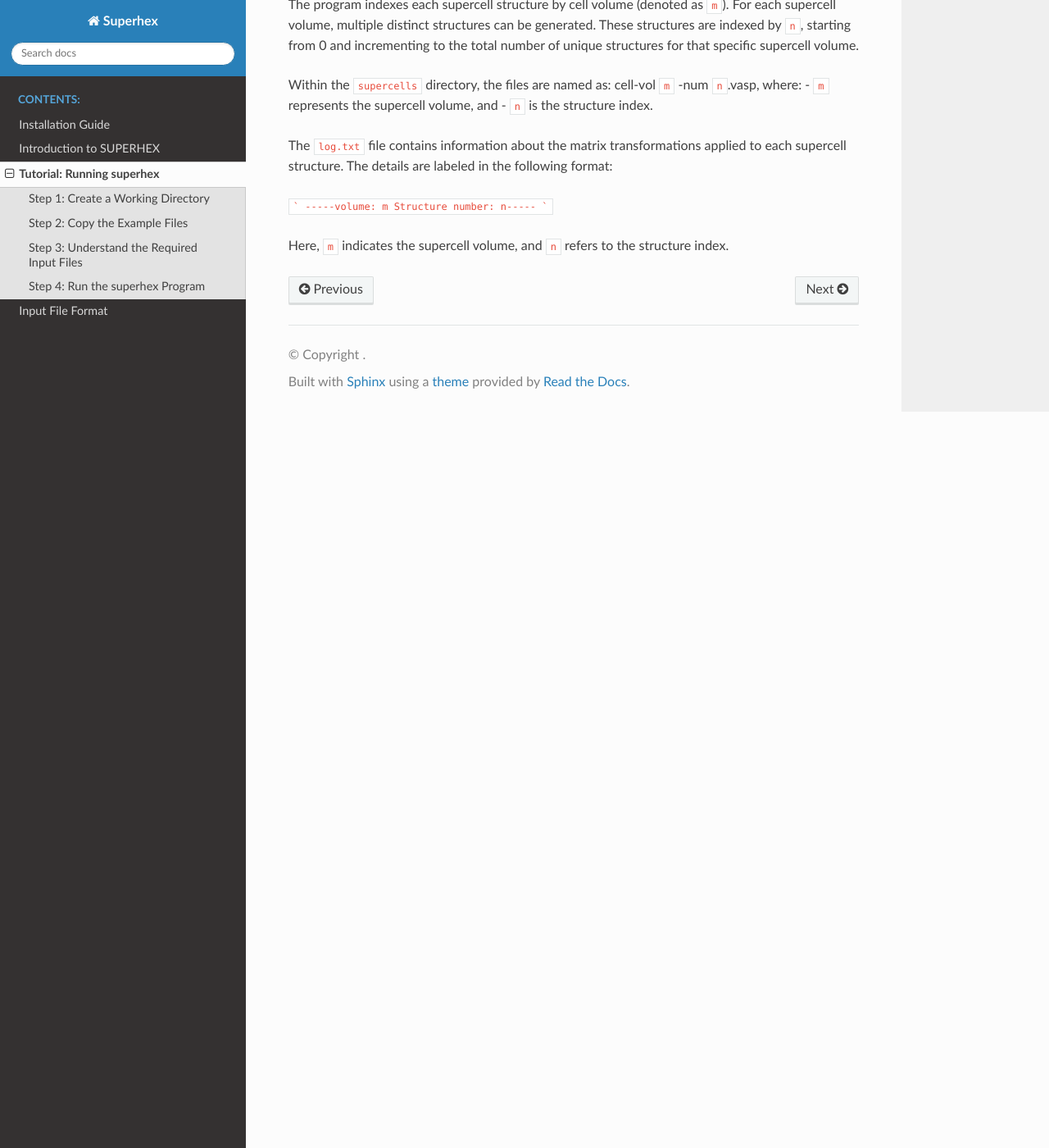
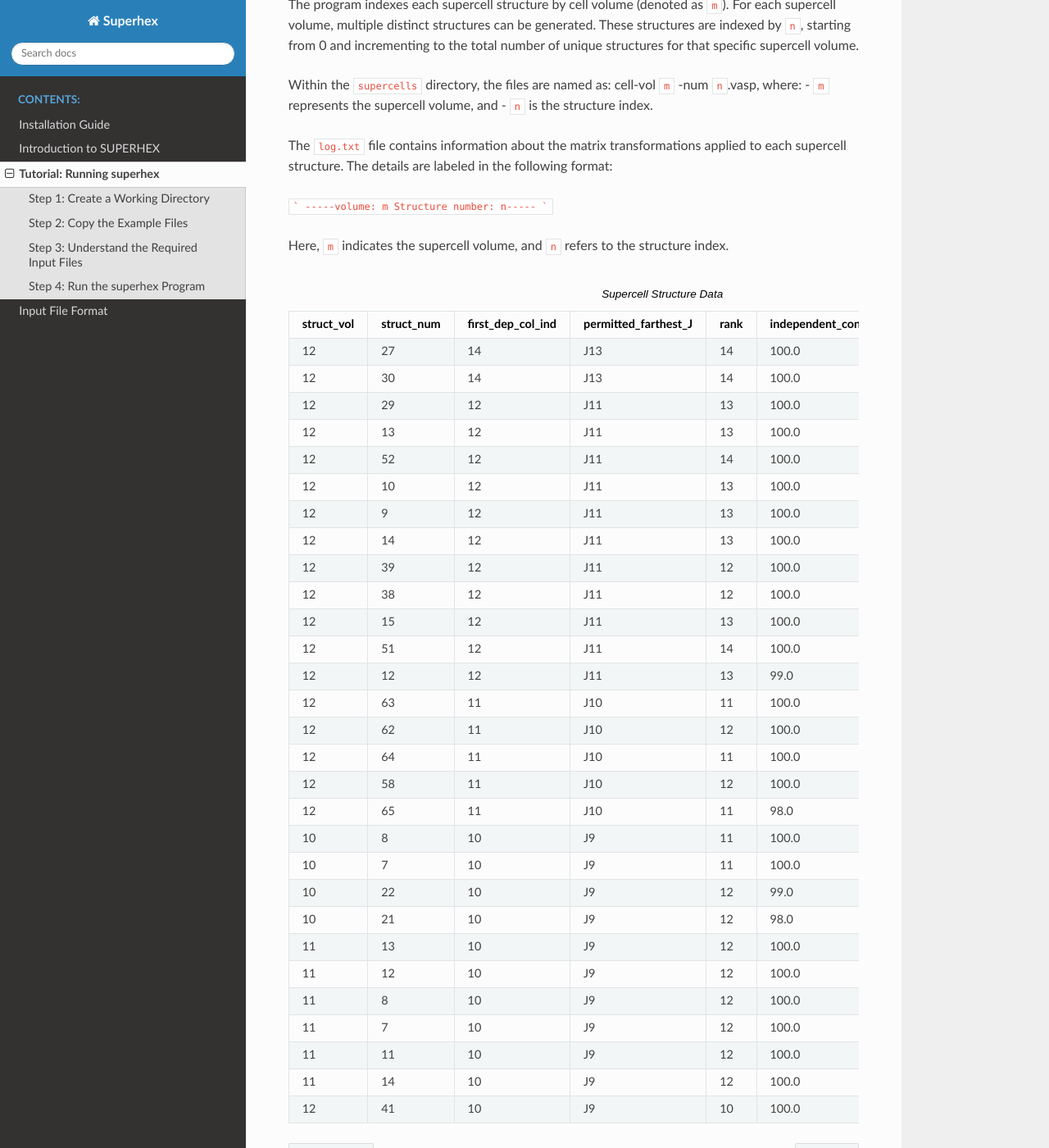
Before and after one commit to malaei/SUPERHEX, a Sphinx documentation site: the page built from docs/tutorial.rst, in a window 1280 px wide and 1400 px high, scrolled down 1607 px. Shown: the whole window at 82% size. Built offline with Sphinx 7.4.7 and the Read the Docs theme 3.1.0, drawn with Linux system fonts in a browser that asks for light colours; pages that are not in the unit, such as notebooks, are missing from menus.

Commit message:
update docs

````diff
--- a/docs/tutorial.rst
+++ b/docs/tutorial.rst
@@ -91,3 +91,37 @@ The ``log.txt`` file contains information about the matrix transformations appli
 ```
 
 Here, ``m`` indicates the supercell volume, and ``n`` refers to the structure index.
+
+
+.. csv-table:: Supercell Structure Data
+   :header: "struct_vol", "struct_num", "first_dep_col_ind", "permitted_farthest_J", "rank", "independent_configs", "latt_abc_var"
+
+   12,27,14,J13,14,100.0,5.48660820765528
+   12,30,14,J13,14,100.0,8.561867272534236
+   12,29,12,J11,13,100.0,1.1947062536820172
+   12,13,12,J11,13,100.0,1.5658469808176523
+   12,52,12,J11,14,100.0,1.6380627038863593
+   12,10,12,J11,13,100.0,5.092097760571457
+   12,9,12,J11,13,100.0,5.092097762909088
+   12,14,12,J11,13,100.0,5.486608232560253
+   12,39,12,J11,12,100.0,6.523325306631343
+   12,38,12,J11,12,100.0,6.982827312743242
+   12,15,12,J11,13,100.0,8.938539139193637
+   12,51,12,J11,14,100.0,12.412728808133906
+   12,12,12,J11,13,99.0,8.56186722167447
+   12,63,11,J10,11,100.0,0.021529503320156757
+   12,62,11,J10,12,100.0,4.348528867033482
+   12,64,11,J10,11,100.0,4.629240448747081
+   12,58,11,J10,12,100.0,7.473741449396445
+   12,65,11,J10,11,98.0,0.7051904465636488
+   10,8,10,J9,11,100.0,4.215876318344207
+   10,7,10,J9,11,100.0,6.834263957520261
+   10,22,10,J9,12,99.0,7.810875500802208
+   10,21,10,J9,12,98.0,0.15689188263818932
+   11,13,10,J9,12,100.0,0.23654027233190766
+   11,12,10,J9,12,100.0,1.6380626780132612
+   11,8,10,J9,12,100.0,4.215876344289669
+   11,7,10,J9,12,100.0,8.918310525742298
+   11,11,10,J9,12,100.0,8.938539097782323
+   11,14,10,J9,12,100.0,10.79158684628348
+   12,41,10,J9,10,100.0,4.629240441738239
````
